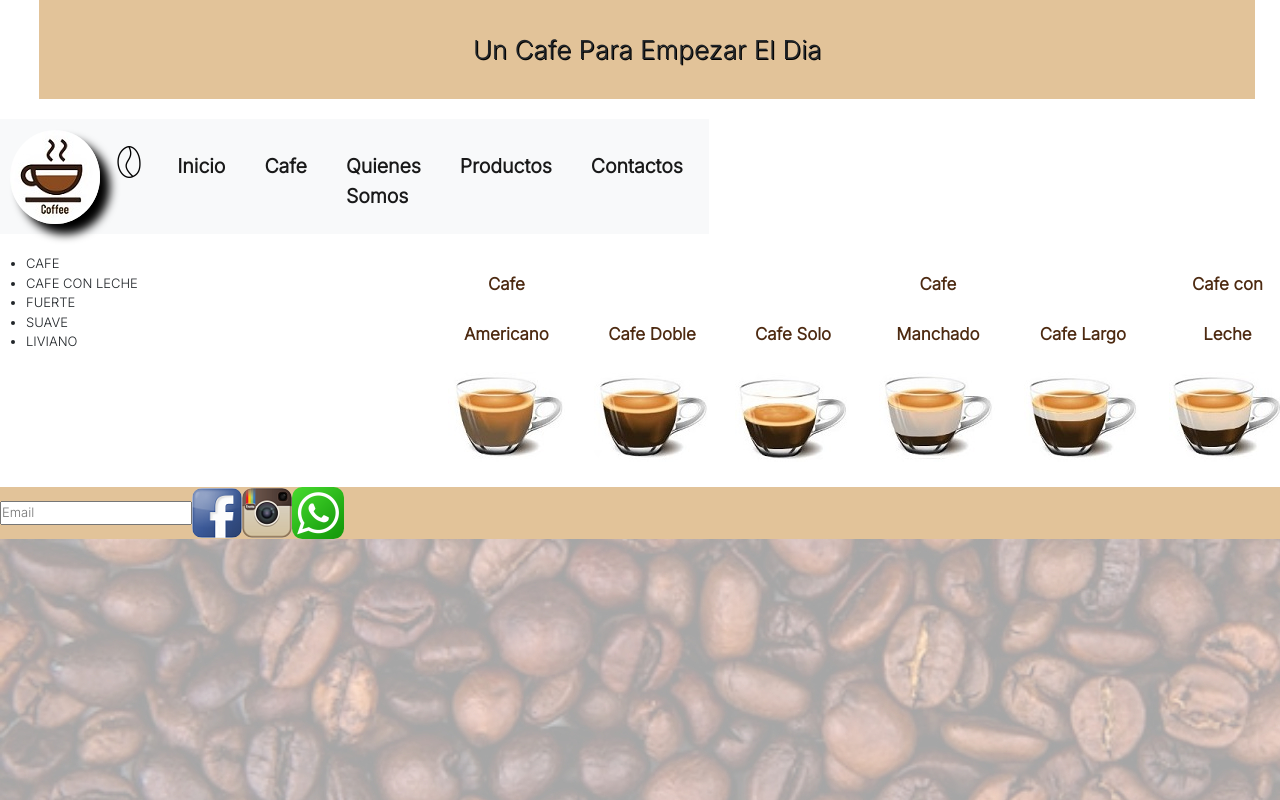
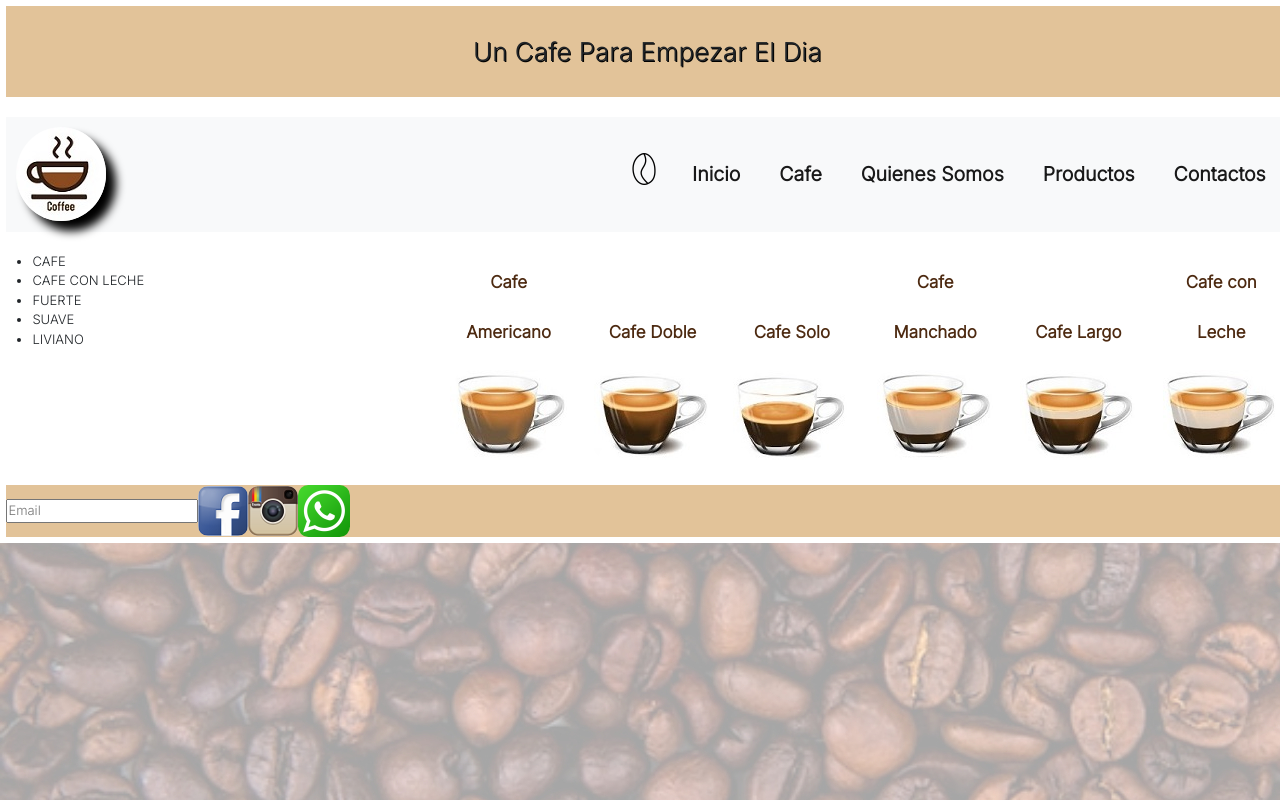
Before and after one commit to leofandos/cafe-repositorio-coder, a plain HTML site: page views/productos.html in a window 1280 px wide. Drawn offline with nearby package versions, Linux system fonts and the light colour scheme.

Commit message:
bootstrapnavbar

```diff
--- a/css/style.css
+++ b/css/style.css
@@ -43,7 +43,6 @@ nav{
 nav ul{
     display: flex;
     gap: 2em;
-    margin: 10px;
 }
 nav a img{
     border-radius: 50%;
@@ -68,7 +67,7 @@ main div img{
     height: 100%;
     margin: auto;
 }
-padd{
+.padd{
     padding: 0.5%;
 }
 .flexCont{
@@ -194,12 +193,11 @@ font-size: 3rem;
 
 .header{
     grid-area: header;
-    width: 95vw;
-    padding: 30px;
+    width: 100%;
 }
 .nav{
     grid-area: nav;
-    width: 95vw;
+    width: 100%;
 }
 .main{
     grid-area: main;
--- a/views/productos.html
+++ b/views/productos.html
@@ -14,7 +14,7 @@
     <div class="grid templateArea grid-column">
     <header class="header">Un Cafe Para Empezar El Dia</header>
     <!--Empieza la navbar-->
-    <nav class="navbar navbar-expand-md navbar-light bg-light padd">
+    <nav class="navbar navbar-expand-md navbar-light bg-light padd nav">
         <div class="container-fluid">
         <a class="navbar-brand" href="index.html"><img class="logo" src="../img/logo.jpg" alt="logo cafe"></a>
         <button class="navbar-toggler" type="button" data-bs-toggle="collapse" data-bs-target="#navbarSupportedContent" aria-controls="navbarSupportedContent" aria-expanded="false" aria-label="Toggle navigation">
```
Also changed, not shown: views/contacto.html (+1 -1 lines), views/quienessomos.html (+1 -1 lines).
